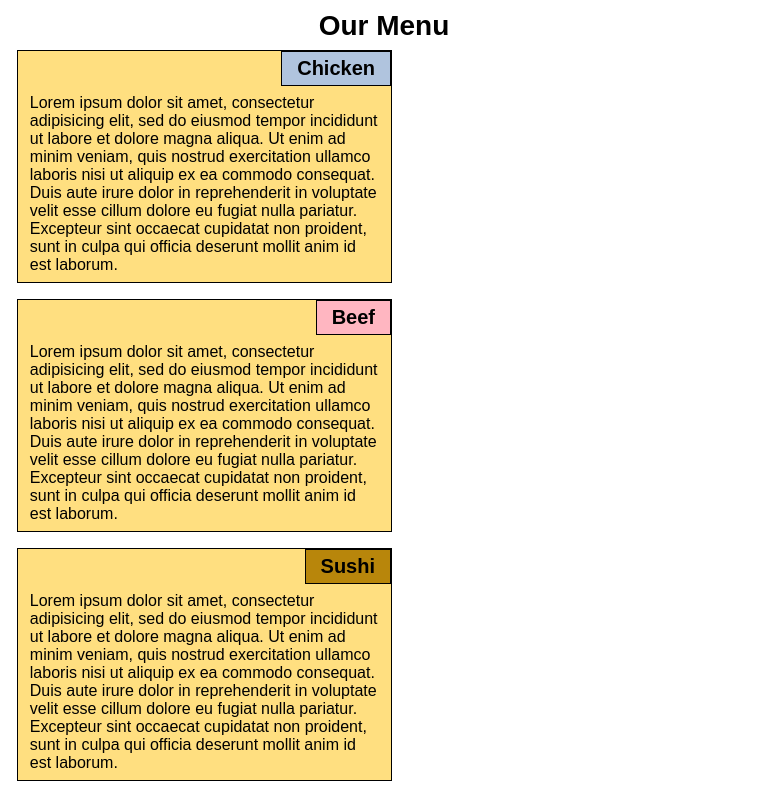
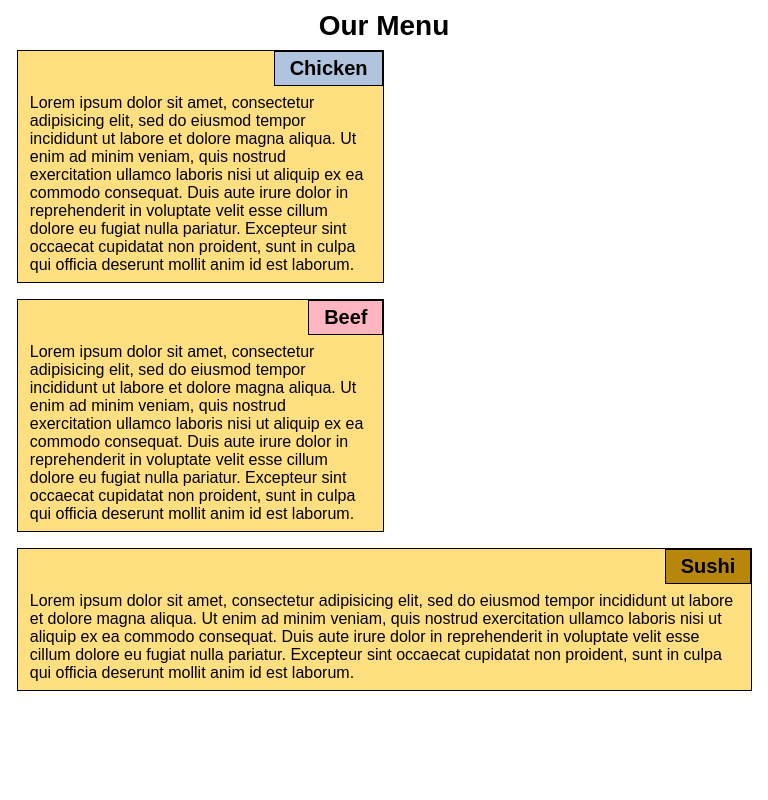
Before and after one commit to jessica-sm/menu, a plain HTML site: page index.html in a window 768 px wide. Drawn offline with Linux system fonts and the light colour scheme.

Commit message:
Update html

```diff
--- a/index.html
+++ b/index.html
@@ -21,7 +21,7 @@
 	<p>Lorem ipsum dolor sit amet, consectetur adipisicing elit, sed do eiusmod tempor incididunt ut labore et dolore magna aliqua. Ut enim ad minim veniam, quis nostrud exercitation ullamco laboris nisi ut aliquip ex ea commodo consequat. Duis aute irure dolor in reprehenderit in voluptate velit esse cillum dolore eu fugiat nulla pariatur. Excepteur sint occaecat cupidatat non proident, sunt in culpa qui officia deserunt mollit anim id est laborum.</p>
 	</div>
 
-	<div class="section" id="box2">
+	<div class="section" id="box3">
 	<h3 id="heading3">Sushi</h3>
 	<p>Lorem ipsum dolor sit amet, consectetur adipisicing elit, sed do eiusmod tempor incididunt ut labore et dolore magna aliqua. Ut enim ad minim veniam, quis nostrud exercitation ullamco laboris nisi ut aliquip ex ea commodo consequat. Duis aute irure dolor in reprehenderit in voluptate velit esse cillum dolore eu fugiat nulla pariatur. Excepteur sint occaecat cupidatat non proident, sunt in culpa qui officia deserunt mollit anim id est laborum.</p>
 	</div>
--- a/menu.css
+++ b/menu.css
@@ -1,4 +1,4 @@
-
+/**Base Styles**/
 * {
 	margin:0;
 	padding:0;
@@ -34,7 +34,7 @@ p {
 	background: #ffdf80;
 	border: 1px solid black;
 	margin: .5em;
-	/*width: 32%;*/
+	width: 32%;
 	float: left;
 }
 
@@ -66,21 +66,21 @@ p {
 
 @media (min-width: 768px) and (max-width: 991px) {
 	#box1 {
-		width:50%;
+		width: 49%;
 	}
 
 	#box2 {
-		width: 50%;
+		width: 49%;
 	}
 
 	#box3 {
-		width:100%;
+		width: 98%;
 	}
 }
 
 @media (max-width: 767px) {
 	.section {
-		width: 100%;
+		width: 99%;
 	}
 }
 
```
